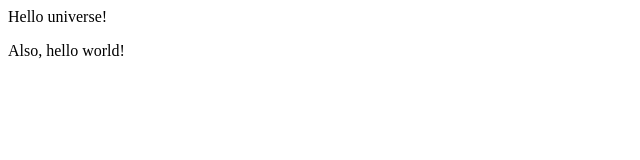
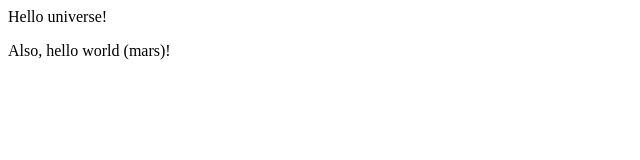
Before and after one commit to dibyarupdeb/local-repo-demo, a plain HTML site: page index.html in a window 1280 px wide. Shown: the full height of the page, 0-640 px from the left. Drawn offline with Linux system fonts and the light colour scheme.

Commit message:
Updated index.html file from mars.

```diff
--- a/index.html
+++ b/index.html
@@ -1,2 +1,2 @@
 <p>Hello universe!</p>
-<p>Also, hello world!</p>
+<p>Also, hello world (mars)!</p>
```
